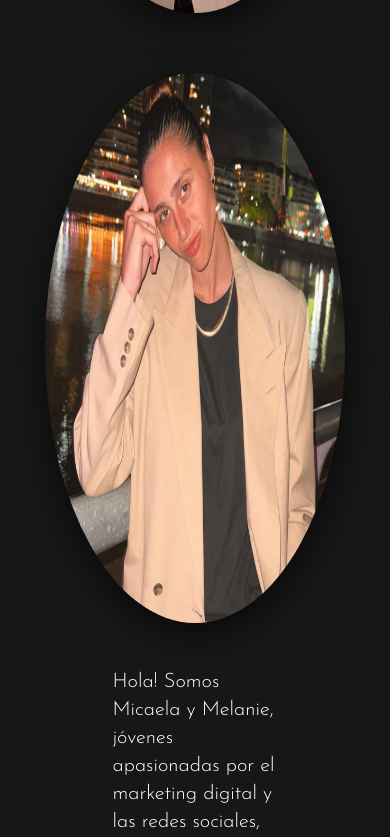
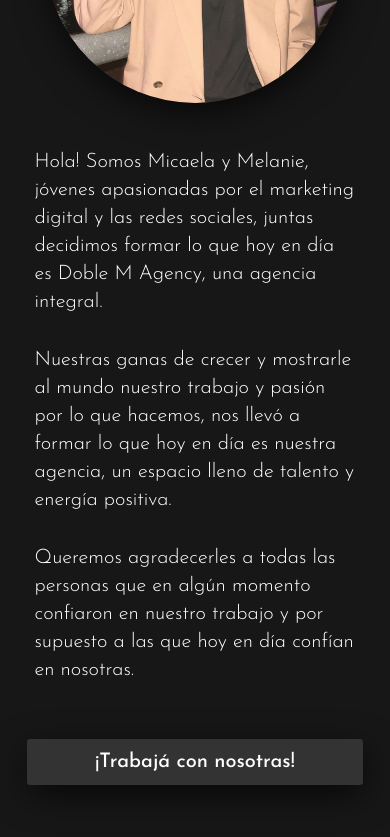
Before and after one commit to GarciaMaximoB/dobleM, a React (Vite) app: page / in a window 390 px wide. Shown: the part 2540-3377 px from the top of the page. Built offline with nearby package versions, Linux system fonts and the light colour scheme.

Commit message:
imagenes en el celular

```diff
--- a/src/App.css
+++ b/src/App.css
@@ -770,11 +770,14 @@
   .spans-lideres {
     display: flex;
     flex-direction: column;
-    max-width: 90%;
+    width: 90%;
   }
-
+  .images-column{
+    display: flex;
+    flex-direction: column;
+    gap: 10px;
+  }
   .lideres-foto {
-    height: 550px;
     margin-right: 0;
     margin-bottom: 30px;
   }
```
